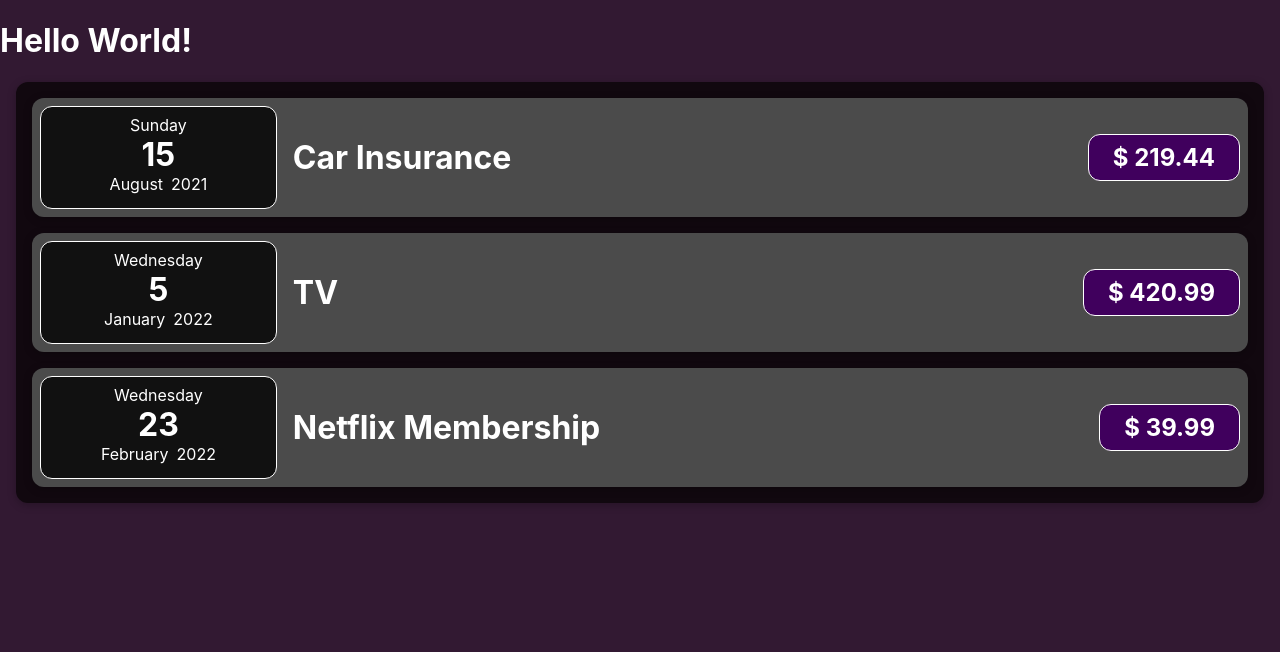
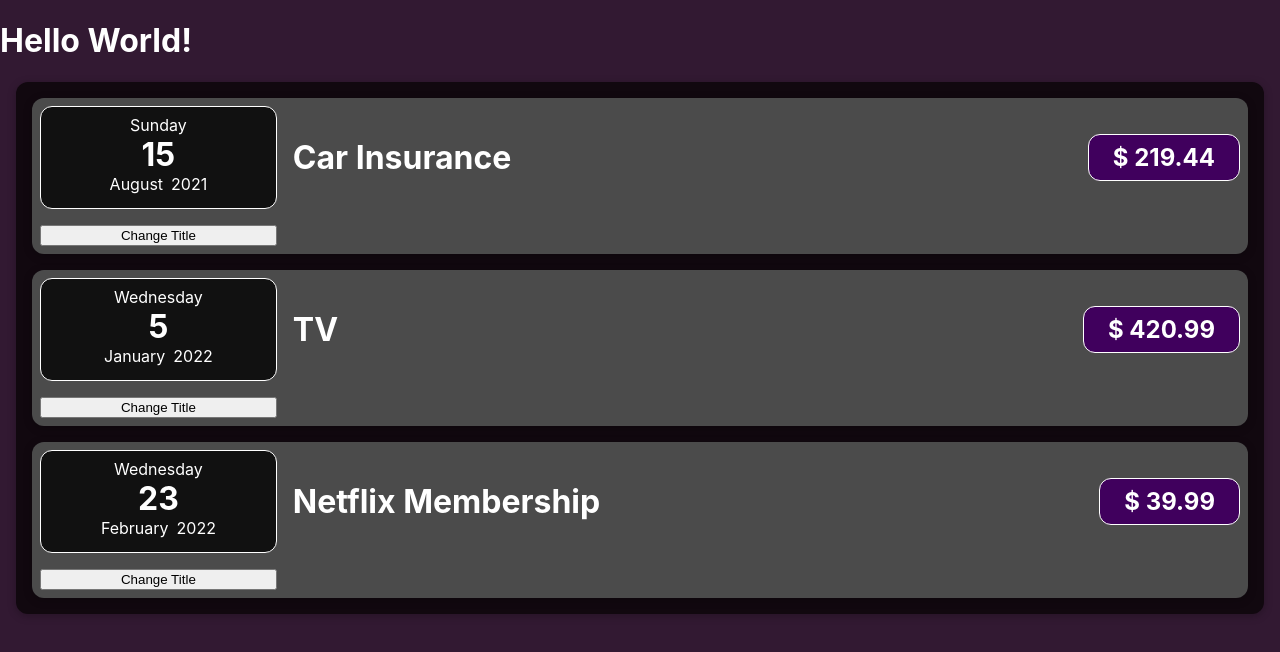
Before and after one commit to RossCr0ss/Study-Item-Comparetor, a React (Create React App) app: page / in a window 1280 px wide. Shown: the top 652 px of the page. Built offline with nearby package versions, Linux system fonts and the light colour scheme.

Commit message:
Added changes to Expense item

```diff
--- a/src/components/Expenses/ExpenseItem.js
+++ b/src/components/Expenses/ExpenseItem.js
@@ -1,15 +1,21 @@
+import { useState } from 'react';
 import Card from '../UI/Card';
 import ExpenseDate from './ExpenseDate';
 import './ExpenseItem.css';
 
 const ExpenseItem = (props) => {
+  const [title, setTitle] = useState(props.title);
+  const changeTitleHandler = () => {
+    setTitle('Updated!');
+  };
   return (
     <Card className="expense-item">
       <ExpenseDate date={props.date} />
       <div className="expense-item__desc">
-        <p>{props.title}</p>
+        <p>{title}</p>
         <h4>$ {props.amount}</h4>
       </div>
+      <button onClick={changeTitleHandler}>Change Title</button>
     </Card>
   );
 };
```
